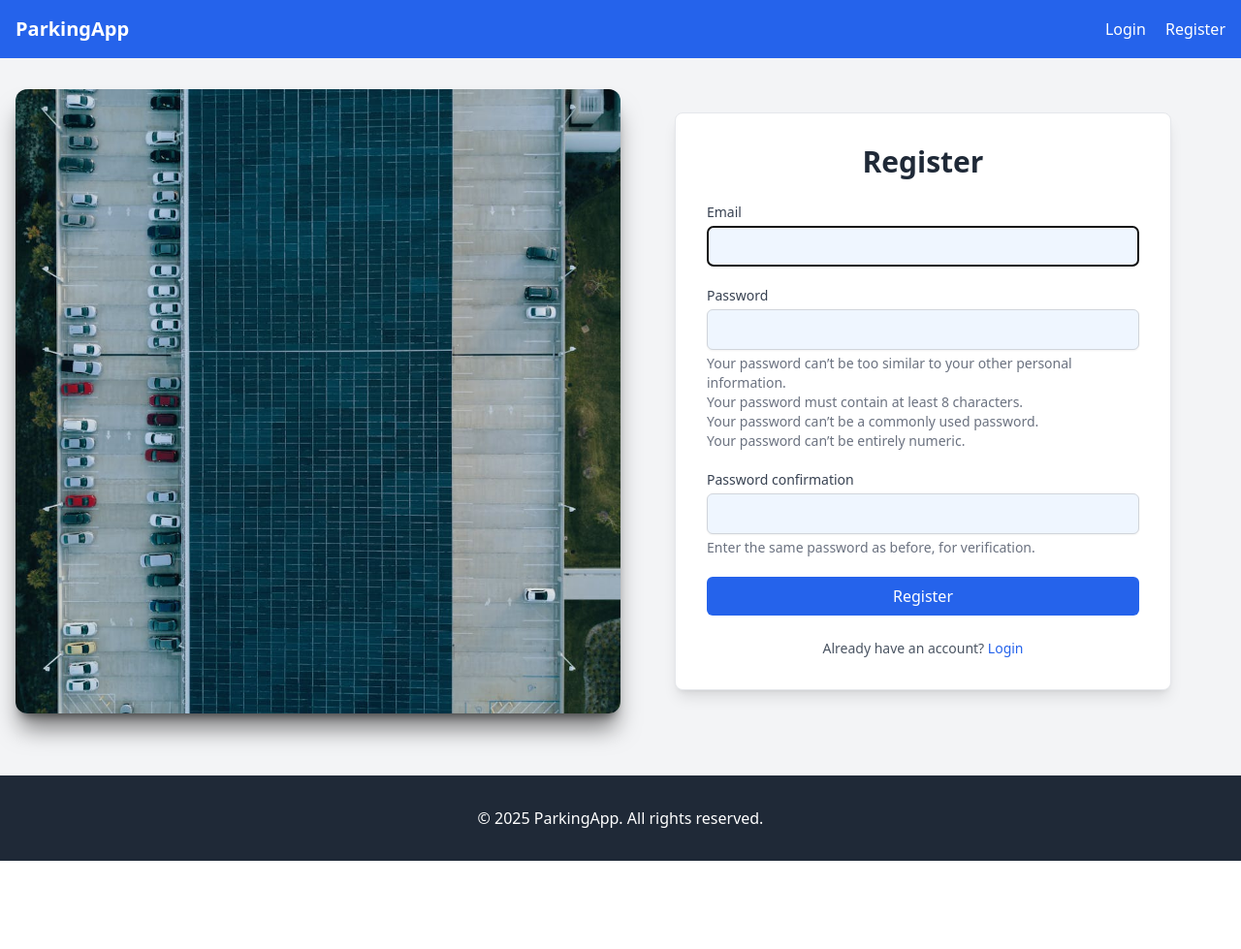
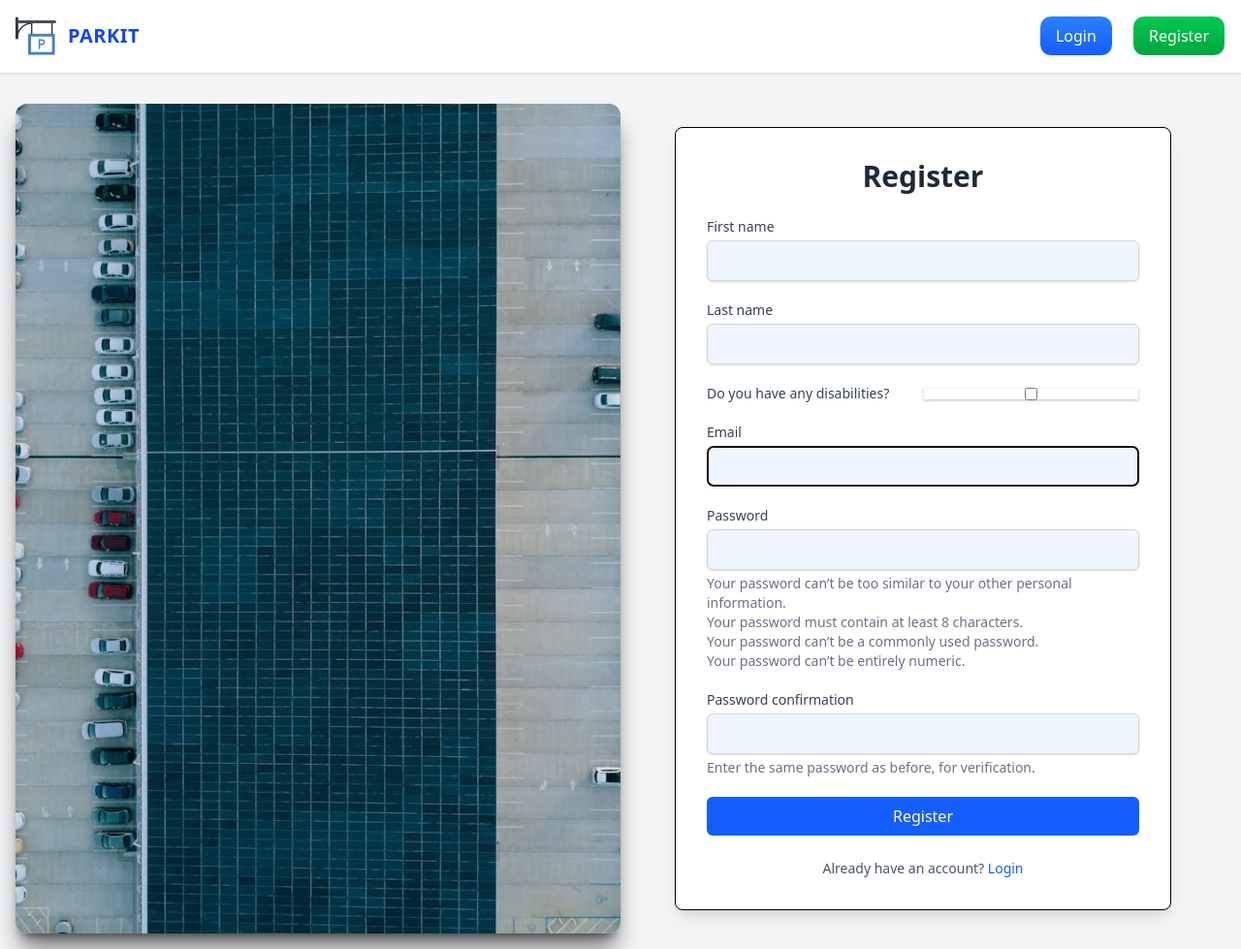
Before and after one commit to rishabhDev2700/parking-app, a Django app: page /register/ in a window 1280 px wide. Shown: the top 979 px of the page at 97% size. Before the commit the page ends 888 px from the top, so only its background shows below. Run offline with Django 5.2, Linux system fonts and the light colour scheme; parts of the project's set-up code (start-up, migrations or seed data) failed here and were passed over; some libraries are stand-ins or nearby versions.

Commit message:
styled auth templates, added logging and extra charge calculation

```diff
--- a/accounts/forms.py
+++ b/accounts/forms.py
@@ -1,23 +1,46 @@
 from django import forms
 from django.contrib.auth.forms import UserCreationForm, PasswordChangeForm
 from accounts.models import User
+
+
 class RegisterForm(UserCreationForm):
-    email = forms.EmailField(widget=forms.EmailInput(attrs={'class': 'form-control'}))
+    email = forms.EmailField(widget=forms.EmailInput(attrs={"class": "form-control"}))
+
     class Meta:
         model = User
-        fields = ('email', 'password1', 'password2')
+        fields = (
+            "first_name",
+            "last_name",
+            "is_handicap",
+            "email",
+            "password1",
+            "password2",
+        )
+        labels = {"is_handicap": "Do you have any disabilities?"}
+        widgets = {
+            "is_handicap": forms.CheckboxInput(
+                attrs={
+                    "class": "text-blue-600 focus:ring-blue-500 border-gray-300 rounded w-auto p-4 inline-block"
+                }
+            ),
+        }
 
     def __init__(self, *args, **kwargs):
         super().__init__(*args, **kwargs)
         for field in self.fields.values():
-            field.widget.attrs.update({
-                'class': 'mt-1 p-2 bg-blue-50 block w-full rounded-md border border-gray-300 shadow-sm focus:border-blue-500 focus:ring-blue-500'
-            })
+            field.widget.attrs.update(
+                {
+                    "class": "mt-1 p-2 bg-blue-50 block w-full rounded-md border border-gray-300 shadow-sm focus:border-blue-500 focus:ring-blue-500"
+                }
+            )
+
 
 class CustomPasswordChangeForm(PasswordChangeForm):
     def __init__(self, *args, **kwargs):
         super().__init__(*args, **kwargs)
         for field in self.fields.values():
-            field.widget.attrs.update({
-                'class': 'mt-1 block w-full rounded-md border-gray-300 shadow-sm focus:border-blue-500 focus:ring-blue-500'
-            })
+            field.widget.attrs.update(
+                {
+                    "class": "mt-1 block w-full rounded-md border-gray-300 shadow-sm focus:border-blue-500 focus:ring-blue-500"
+                }
+            )
--- a/accounts/models.py
+++ b/accounts/models.py
@@ -28,6 +28,7 @@ class User(AbstractBaseUser, PermissionsMixin):
     email = models.EmailField(unique=True)
     first_name = models.CharField(max_length=30, blank=True)
     last_name = models.CharField(max_length=30, blank=True)
+    is_handicap = models.BooleanField(default=False)
     is_active = models.BooleanField(default=True)
     is_staff = models.BooleanField(default=False)
     date_joined = models.DateTimeField(default=timezone.now)
--- a/accounts/templates/accounts/base.html
+++ b/accounts/templates/accounts/base.html
@@ -1,51 +1,67 @@
 <!doctype html>
 <html lang="en">
+
 <head>
     <meta charset="UTF-8" />
     <meta name="viewport" content="width=device-width, initial-scale=1.0" />
     <title>{% block title %}Parking System{% endblock %}</title>
-        <script src="https://cdn.tailwindcss.com"></script>
+    <script src="https://cdn.jsdelivr.net/npm/@tailwindcss/browser@4"></script>
     {% block extra_head %}{% endblock %}
 </head>
+
 <body class="bg-gray-100">
-        <nav class="bg-blue-600 text-white p-4">
+    <nav class="bg-white text-white p-4 border-b shadow-sm shadow-black/10">
         <div class="container mx-auto flex justify-between items-center">
-                <a href="{% url 'parking:home' %}" class="text-xl font-bold"
-                    >ParkingApp</a
-                >
+            <a href="{% url 'parking:home' %}"
+                class="flex items-center space-x-3 text-blue-700 text-xl font-semibold tracking-wide uppercase block">
+                <svg height="42px" width="42px" version="1.1" id="Layer_1" xmlns="http://www.w3.org/2000/svg"
+                    xmlns:xlink="http://www.w3.org/1999/xlink" viewBox="0 0 512 512" xml:space="preserve"
+                    fill="#000000">
+                    <g id="SVGRepo_bgCarrier" stroke-width="0"></g>
+                    <g id="SVGRepo_tracerCarrier" stroke-linecap="round" stroke-linejoin="round"></g>
+                    <g id="SVGRepo_iconCarrier">
+                        <g transform="translate(0 -1)">
+                            <g>
+                                <path style="fill:#2F3744;"
+                                    d="M203.034,239.346c-4.873,0-8.828-3.946-8.828-8.828V98.105c0-4.882,3.955-8.828,8.828-8.828 c4.873,0,8.828,3.946,8.828,8.828v132.414C211.862,235.4,207.907,239.346,203.034,239.346">
+                                </path>
+                                <path style="fill:#2F3744;"
+                                    d="M459.034,239.346c-4.873,0-8.828-3.946-8.828-8.828V98.105c0-4.882,3.955-8.828,8.828-8.828 s8.828,3.946,8.828,8.828v132.414C467.862,235.4,463.907,239.346,459.034,239.346">
+                                </path>
+                                <path style="fill:#2F3744;"
+                                    d="M26.483,274.656c-4.873,0-8.828-3.946-8.828-8.828c0-97.351,88.029-176.552,185.379-176.552 c4.873,0,8.828,3.946,8.828,8.828s-3.955,8.828-8.828,8.828c-87.614,0-167.724,71.283-167.724,158.897 C35.31,270.711,31.356,274.656,26.483,274.656">
+                                </path>
+                                <path style="fill:#2F3744;"
+                                    d="M17.655,301.139L17.655,301.139C7.901,301.139,0,293.239,0,283.484V36.312 c0-9.754,7.901-17.655,17.655-17.655S35.31,26.557,35.31,36.312v247.172C35.31,293.239,27.41,301.139,17.655,301.139">
+                                </path>
+                            </g>
+                            <path style="fill:#464F5D;"
+                                d="M494.345,62.794H35.31v35.31h459.034c9.754,0,17.655-7.901,17.655-17.655 S504.099,62.794,494.345,62.794">
+                            </path>
+                            <polygon style="fill:#4482C3;"
+                                points="158.897,495.344 494.345,495.344 494.345,230.516 158.897,230.516 ">
+                            </polygon>
+                            <polygon style="fill:#FFFFFF;"
+                                points="194.207,460.033 459.034,460.033 459.034,265.826 194.207,265.826 ">
+                            </polygon>
+                            <g>
+                                <path style="fill:#4482C3;"
+                                    d="M300.138,424.725c-4.873,0-8.828-3.946-8.828-8.828V309.967c0-4.882,3.955-8.828,8.828-8.828 c4.873,0,8.828,3.946,8.828,8.828v105.931C308.966,420.78,305.011,424.725,300.138,424.725">
+                                </path>
+                                <path style="fill:#4482C3;"
+                                    d="M335.448,371.76h-35.31c-4.873,0-8.828-3.946-8.828-8.828c0-4.882,3.955-8.828,8.828-8.828h35.31 c9.737,0,17.655-7.918,17.655-17.655s-7.918-17.655-17.655-17.655h-35.31c-4.873,0-8.828-3.946-8.828-8.828 s3.955-8.828,8.828-8.828h35.31c19.474,0,35.31,15.837,35.31,35.31C370.759,355.923,354.922,371.76,335.448,371.76">
+                                </path>
+                            </g>
+                        </g>
+                    </g>
+                </svg> <span>Parkit</span>
+            </a>
+
             <div class="space-x-4">
-                    {% if user.is_authenticated %} {% comment %}
-                    <a
-                        href="{% url 'parking:my_bookings' %}"
-                        class="hover:text-gray-200"
-                        >My Bookings</a
-                    >
-                    {% endcomment %}
-                    <form
-                        action="{% url 'accounts:logout' %}"
-                        method="post"
-                        class="inline"
-                    >
-                        {% csrf_token %}
-                        <button
-                            type="submit"
-                            class="hover:text-gray-200 bg-red-600 hover:bg-red-700 px-4 py-2 rounded-lg hover:scale-105 shadow-black/20 shadow-md"
-                        >
-                            Logout
-                        </button>
-                    </form>
-                    {% else %}
-                    <a
-                        href="{% url 'accounts:login' %}"
-                        class="hover:text-gray-200"
-                        >Login</a
-                    >
-                    <a
-                        href="{% url 'accounts:register' %}"
-                        class="hover:text-gray-200"
-                        >Register</a
-                    >
-                    {% endif %}
+                <a href="{% url 'accounts:login' %}"
+                    class="text-white bg-linear-to-b from-blue-500 to-blue-600 hover:bg-blue-500 hover:underline hover:shadow-black/20 inline-block shadow-xs hover:shadow-sm rounded-xl border px-4 py-2">Login</a>
+                <a href="{% url 'accounts:register' %}"
+                    class="text-white bg-linear-to-b from-green-500 to-green-600 hover:bg-green-500 hover:underline hover:shadow-black/20 inline-block shadow-xs hover:shadow-sm rounded-xl border px-4 py-2">Register</a>
             </div>
         </div>
     </nav>
@@ -53,8 +69,7 @@
     <main class="container mx-auto mt-8 px-4 min-h-[70vh]">
         {% if messages %} {% for message in messages %}
         <div
-                class="mb-4 p-4 rounded {% if message.tags == 'error' %}bg-red-100 text-red-700{% else %}bg-green-100 text-green-700{% endif %}"
-            >
+            class="mb-4 p-4 rounded {% if message.tags == 'error' %}bg-red-100 text-red-700{% else %}bg-green-100 text-green-700{% endif %}">
             {{ message }}
         </div>
         {% endfor %} {% endif %} {% block content %}{% endblock %}
@@ -68,4 +83,5 @@
 
     {% block extra_scripts %}{% endblock %}
 </body>
+
 </html>
--- a/accounts/templates/accounts/register.html
+++ b/accounts/templates/accounts/register.html
@@ -5,7 +5,8 @@
 
   <!-- Left image section for desktop -->
   <div class="hidden md:block">
-      <img src="{% static 'bg2.jpg' %}" alt="Background" class="h-full w-full object-cover rounded-xl shadow-black/50 shadow-xl" />
+    <img src="{% static 'bg2.jpg' %}" alt="Background"
+      class="h-full w-full object-cover rounded-xl shadow-black/50 shadow-xl" />
   </div>
 
   <!-- Form section -->
@@ -18,10 +19,19 @@
         <div class="space-y-5">
           {% for field in form %}
           <div>
+            {% if field.name == "is_handicap" %}
+            <div class="flex items-start justify-center">
+              <label for="{{ field.id_for_label }}" class="text-sm font-medium text-gray-700 w-full">
+                {{ field.label }}
+              </label>
+              {{ field }}
+            </div>
+            {% else %}
             <label for="{{ field.id_for_label }}" class="block text-sm font-medium text-gray-700">
               {{ field.label }}
             </label>
             {{ field }}
+            {% endif %}
             {% if field.errors %}
             <div class="mt-1 text-sm text-red-600">
               {{ field.errors|join:", " }}
@@ -35,7 +45,8 @@
           </div>
           {% endfor %}
 
-            <button type="submit" class="w-full bg-blue-600 text-white py-2 px-4 rounded-md hover:bg-blue-700 transition duration-200">
+          <button type="submit"
+            class="w-full bg-blue-600 text-white py-2 px-4 rounded-md hover:bg-blue-700 transition duration-200">
             Register
           </button>
         </div>
--- a/parking/templates/parking/booking_summary.html
+++ b/parking/templates/parking/booking_summary.html
@@ -12,6 +12,9 @@
         <p><strong>Start Time:</strong> {{ start_time }}</p>
         <p><strong>End Time:</strong> {{ end_time }}</p>
         <p><strong>Hourly Rate:</strong> Rs. {{ parking_space.parking_lot.hourly_rate }} / hour</p>
+        {% if parking_space.get_space_type_display == 'Premium' %}
+        <p><strong>Premium Charges(%):</strong> 1.5% of total</p>
+        {% endif %}
         <p><strong>Total Price:</strong> Rs. {{ total_price }} </p>
 
 
```
Also changed, not shown: config/settings.py (+18 -0 lines), parking/views.py (+140 -79 lines), accounts/migrations/0002_user_is_handicap.py (added). Lines whose indentation alone changed are shown as unchanged.
